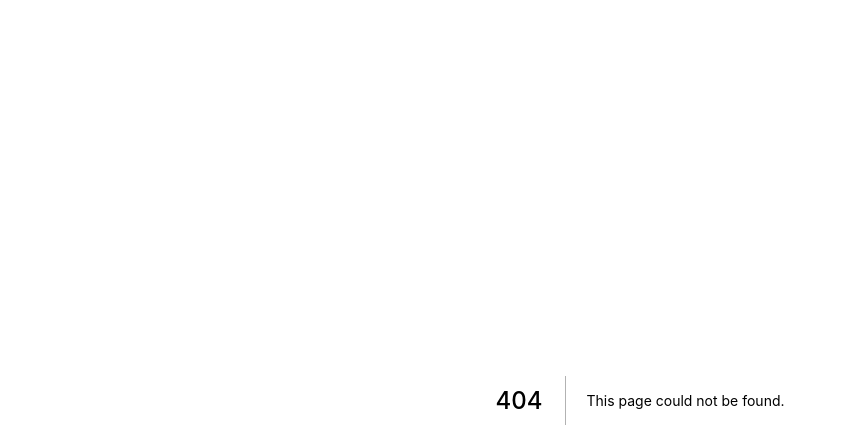
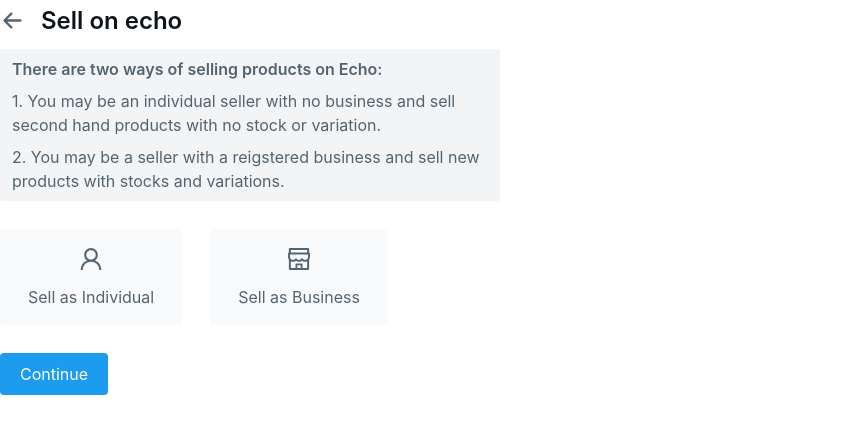
Before and after one commit to pratiic/echo-hybrid, a Next.js app in the folder client/: page /sell in a window 1280 px wide. Before the commit this address had no page. Shown: the top 448 px of the page, without its empty margins (0-847 px from the left). Built offline with nearby package versions, Linux system fonts and the light colour scheme.

Commit message:
create the seller registration page

```diff
--- a/client/components/page-header.js
+++ b/client/components/page-header.js
@@ -10,7 +10,7 @@ import Icon from "./icon";
 
 const PageHeader = ({
     heading,
-  isHeadingComponent = false,
+    isHeadingComponent,
     hasAddBtn,
     hasBackArrow,
     onSearchClick,
@@ -35,20 +35,36 @@ const PageHeader = ({
                 )}
 
                 <h2 className="flex items-center text-2xl font-semibold black-white leading-none">
-          {isHeadingComponent ? heading : capitalizeFirstLetter(heading)}
+                    {isHeadingComponent
+                        ? heading
+                        : capitalizeFirstLetter(heading)}
                     {count > 0 && (
-            <span className="dark-light ml-1 text-lg">({count})</span>
+                        <span className="dark-light ml-1 text-lg">
+                            ({count})
+                        </span>
                     )}
                 </h2>
 
                 {onSearchClick && (
-          <Icon onClick={onSearchClick} className="ml-2" toolName="search">
-            <BiSearch className={`${activeSearch ? "icon-active" : "icon"}`} />
+                    <Icon
+                        onClick={onSearchClick}
+                        className="ml-2"
+                        toolName="search"
+                    >
+                        <BiSearch
+                            className={`${
+                                activeSearch ? "icon-active" : "icon"
+                            }`}
+                        />
                     </Icon>
                 )}
 
                 {hasAddBtn && (
-          <Icon className="ml-3" onClick={onAddClick} toolName="add product">
+                    <Icon
+                        className="ml-3"
+                        onClick={onAddClick}
+                        toolName="add product"
+                    >
                         <PlusIcon className="icon" />
                     </Icon>
                 )}
--- /dev/null
+++ b/client/components/seller-card.js
@@ -0,0 +1,28 @@
+import { AiOutlineUser, AiOutlineShop } from "react-icons/ai";
+
+const SellerCard = ({ type, text, isSelected, clickHandler }) => {
+    const handleCardClick = () => {
+        clickHandler(type);
+    };
+
+    return (
+        <div
+            className={`flex flex-col items-center justify-center space-y-3 px-7 py-4 w-fit cursor-pointer rounded hover:bg-gray-100 hover:text-blue-four active:bg-gray-50 transition-all duration-200 ${
+                isSelected
+                    ? "text-blue-four bg-gray-100"
+                    : "dark-light bg-gray-50"
+            }`}
+            onClick={handleCardClick}
+        >
+            {type === "individual" ? (
+                <AiOutlineUser className="seller-icon" />
+            ) : (
+                <AiOutlineShop className="seller-icon" />
+            )}
+
+            <span>{text}</span>
+        </div>
+    );
+};
+
+export default SellerCard;
--- /dev/null
+++ b/client/pages/sell.js
@@ -0,0 +1,50 @@
+import { useState } from "react";
+
+import PageHeader from "../components/page-header";
+import InfoBanner from "../components/info-banner";
+import SellerCard from "../components/seller-card";
+
+import Button from "../components/button";
+
+const Sell = () => {
+    const [type, setType] = useState("");
+
+    return (
+        <section>
+            <PageHeader heading="sell on echo" hasBackArrow={true} />
+
+            <InfoBanner>
+                <p className="font-semibold">
+                    There are two ways of selling products on Echo:
+                </p>
+                <p className="my-2">
+                    1. You may be an individual seller with no business and sell
+                    second hand products with no stock or variation.
+                </p>
+                <p>
+                    2. You may be a seller with a reigstered business and sell
+                    new products with stocks and variations.
+                </p>
+            </InfoBanner>
+
+            <div className="flex space-x-7 my-7">
+                <SellerCard
+                    type="individual"
+                    text="Sell as Individual"
+                    isSelected={type === "individual"}
+                    clickHandler={setType}
+                />
+                <SellerCard
+                    type="business"
+                    text="Sell as Business"
+                    isSelected={type === "business"}
+                    clickHandler={setType}
+                />
+            </div>
+
+            <Button>continue</Button>
+        </section>
+    );
+};
+
+export default Sell;
--- a/client/styles/globals.css
+++ b/client/styles/globals.css
@@ -260,6 +260,10 @@ textarea {
   .landing-subtitle-small {
     @apply landing-subtitle-base text-base;
   }
+
+  .seller-icon {
+	@apply h-7 w-7;
+  }
 }
 
 .shadow-custom {
```
Also changed, not shown: client/components/icon.js (indentation only), client/components/info-banner.js (indentation only), 1 other file (tests, documents, lock files or other folders). Lines whose indentation alone changed are shown as unchanged.
